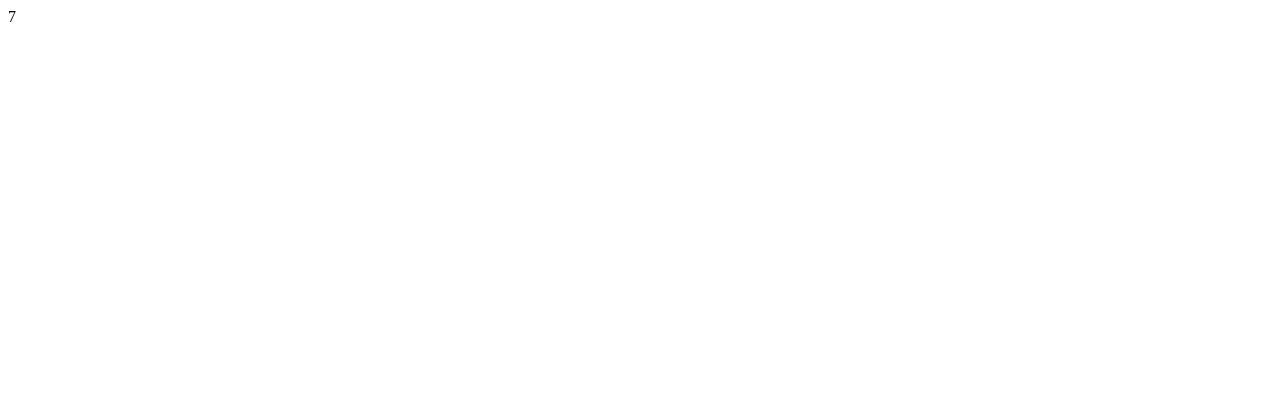
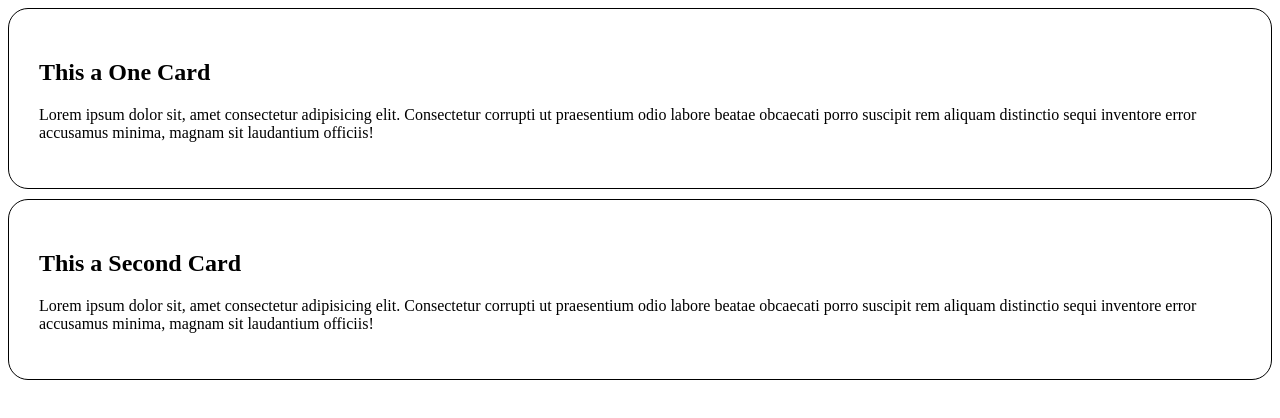
Before and after one commit to ashwinam/cohort-2025, a React (Vite) app in the folder week-08-react/react-practice/: page / in a window 1280 px wide. Shown: the top 418 px of the page. Built offline with nearby package versions, Linux system fonts and the light colour scheme.

Commit message:
children in react

```diff
--- a/week-08-react/react-practice/src/App.jsx
+++ b/week-08-react/react-practice/src/App.jsx
@@ -1,69 +1,26 @@
-import { useEffect, useState } from "react"
+function App(){
+  return (
+    <div style={{display: "flex", flexDirection: "column", rowGap: 10}}>
+      <Card>
+        <h2>This a One Card</h2>
 
+        <p>Lorem ipsum dolor sit, amet consectetur adipisicing elit. Consectetur corrupti ut praesentium odio labore beatae obcaecati porro suscipit rem aliquam distinctio sequi inventore error accusamus minima, magnam sit laudantium officiis!</p>
+      </Card>
 
-function App() {
+      <Card>
+      <h2>This a Second Card</h2>
 
+        <p>Lorem ipsum dolor sit, amet consectetur adipisicing elit. Consectetur corrupti ut praesentium odio labore beatae obcaecati porro suscipit rem aliquam distinctio sequi inventore error accusamus minima, magnam sit laudantium officiis!</p>
 
-  return (
-    <div>
-    {/* <div><Notification /></div> */}
-
-    <Counter  />
-
-    </div>
+      </Card>
+      </div>
   )
 }
 
-// function Notification(){
-// const [notification, setNotification] = useState(true);
-
-//   function toggleMessage(){
-//     setNotification(!notification);
-//   }
-
-//   return(
-//   <div>
-//     <button onClick={toggleMessage}>Toggle Message</button>
-//   {notification ? <p>message appeared</p>: null}
-//   </div>
-// )
-// }
-
-// Props
-
-function Counter(){
-  const [count, setCount] = useState(0)
-
-  function increaseCount(){
-    setCount(count + 1);
-  }
-
-  useEffect(
-    ()=>{
-      const interval = setInterval(increaseCount, 1000)
-
-    // return () =>clearInterval(interval);
-  }
-  );
-
-
-  return <div>
-    <div>{count}</div>
+function Card({children}){
+  return <div style={{padding: 30, borderRadius: 20, border: "1px solid black"}}>
+    {children}
   </div>
 }
 
-const Timer = () => {
-  const [seconds, setSeconds] = useState(0);
-
-  useEffect(() => {
-      const interval = setInterval(() => {
-          setSeconds(prev => prev + 1);
-      }, 1000);
-
-      return () => clearInterval(interval); // Cleanup on unmount
-  }, []);
-
-  return <div>{seconds} seconds elapsed</div>;
-};
-
-export default App
+export default App;
```
